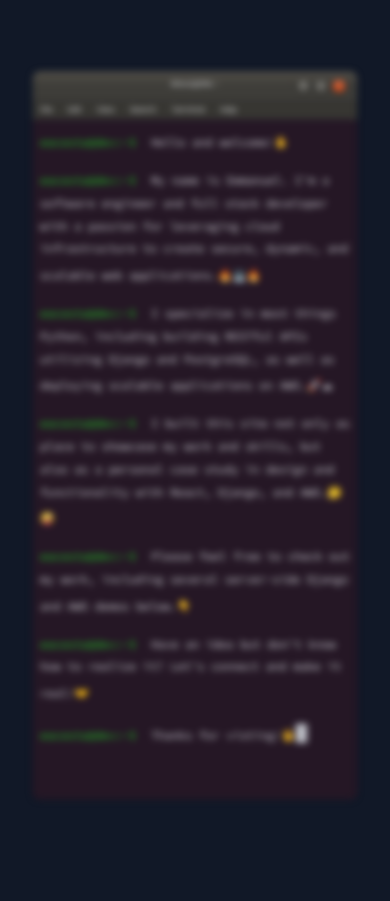
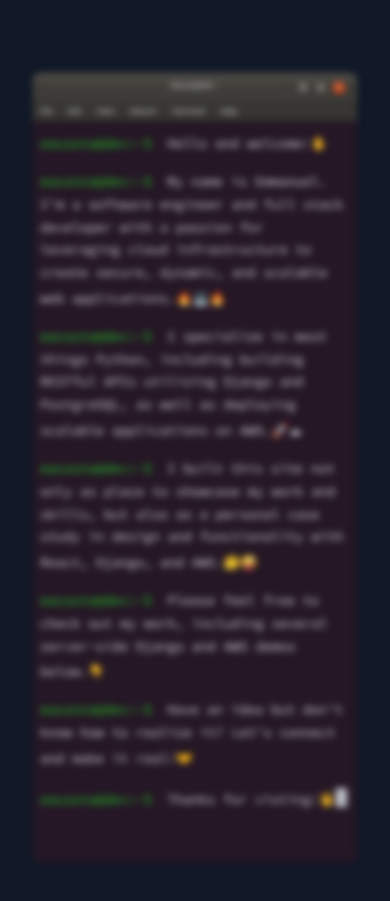
Before and after one commit to PixelOmen/portfolio_site, a React (Vite) app in the folder EA_Portfolio/: page / in a window 390 px wide. Shown: the part 940-1841 px from the top of the page. Built offline with nearby package versions, Linux system fonts and the light colour scheme; no server answers.

Commit message:
Adjusted Terminal size on mobile

```diff
--- a/EA_Portfolio/src/App.tsx
+++ b/EA_Portfolio/src/App.tsx
@@ -54,6 +54,7 @@ export default function App() {
     <>
 
       <AppLoading className="z-50"/>
+
       <nav className='relative h-[30px] z-40'>
         <Navbar sectionMap={sectionMap}/>
       </nav>
--- a/EA_Portfolio/src/components/terminal/Terminal.tsx
+++ b/EA_Portfolio/src/components/terminal/Terminal.tsx
@@ -201,14 +201,14 @@ export default function Terminal({
         <div className="relative bg-[#2b1825cf] w-full font-sourcecode text-lg rounded-b-lg ">
 
           {/* shapeholder */}
-          <div className="leading-6 text-xs sm:text-lg opacity-0 p-3 sm:p-2">
+          <div className="leading-6 text-sm sm:text-lg opacity-0 p-3 sm:p-2">
             {createPrompts(true)}
           </div>
 
           {/* content */}
           <article
             ref={contentRef}
-            className="absolute top-2 left-2 leading-6 text-xs sm:text-lg pr-2"
+            className="absolute top-2 left-2 leading-6 text-sm sm:text-lg pr-2"
           >
             {livePrompts}
           </article>
```
